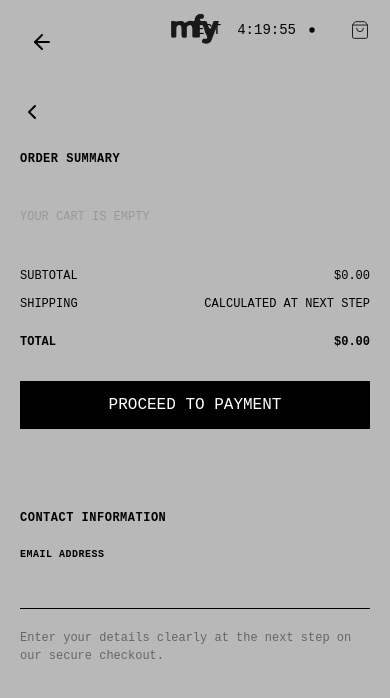
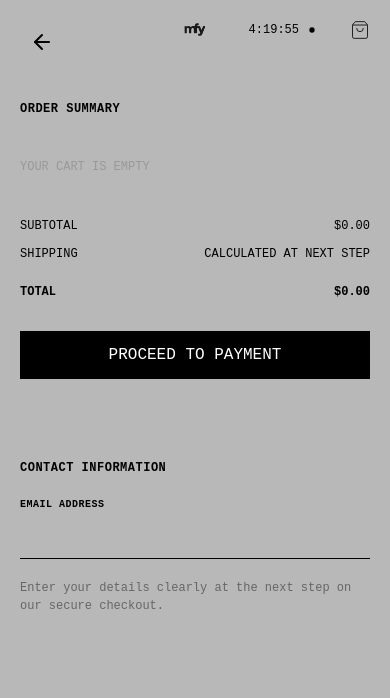
Before and after one commit to Cfagundo/mfystore, a React (Vite) app: page /cart in a window 390 px wide. Shown: the top 698 px of the page. Built offline with nearby package versions, Linux system fonts and the light colour scheme; what shopify-buy would draw is missing.

Commit message:
Fix mobile header overlap and redundant cart back button

```diff
--- a/src/components/Cart.jsx
+++ b/src/components/Cart.jsx
@@ -58,11 +58,13 @@ const Cart = ({ cartItems }) => {
             <button className="back-home-btn" onClick={() => navigate(-1)}>
                 <ArrowLeft size={24} />
             </button>
+            {/* Redundant mobile header removed
             <div className="cart-header-mobile">
                 <Link to="/"><ChevronLeft /></Link>
                 <span></span>
                 <span></span>
             </div>
+            */}
 
             <div className="cart-layout">
                 {/* Left Column: Form - This is largely decorative in this simple redirect flow,
--- a/src/components/Header.css
+++ b/src/components/Header.css
@@ -114,3 +114,24 @@
     font-size: 14px;
     font-weight: 500;
 }
+
+@media (max-width: 480px) {
+    .header-logo-img {
+        height: 35px;
+        /* Shrink logo to avoid overlap */
+    }
+
+    .time-display {
+        gap: 5px;
+        font-size: 12px;
+    }
+
+    .time-text {
+        font-size: 12px;
+    }
+
+    .est-label {
+        display: none;
+        /* Hide EST label on mobile to save space */
+    }
+}
```
